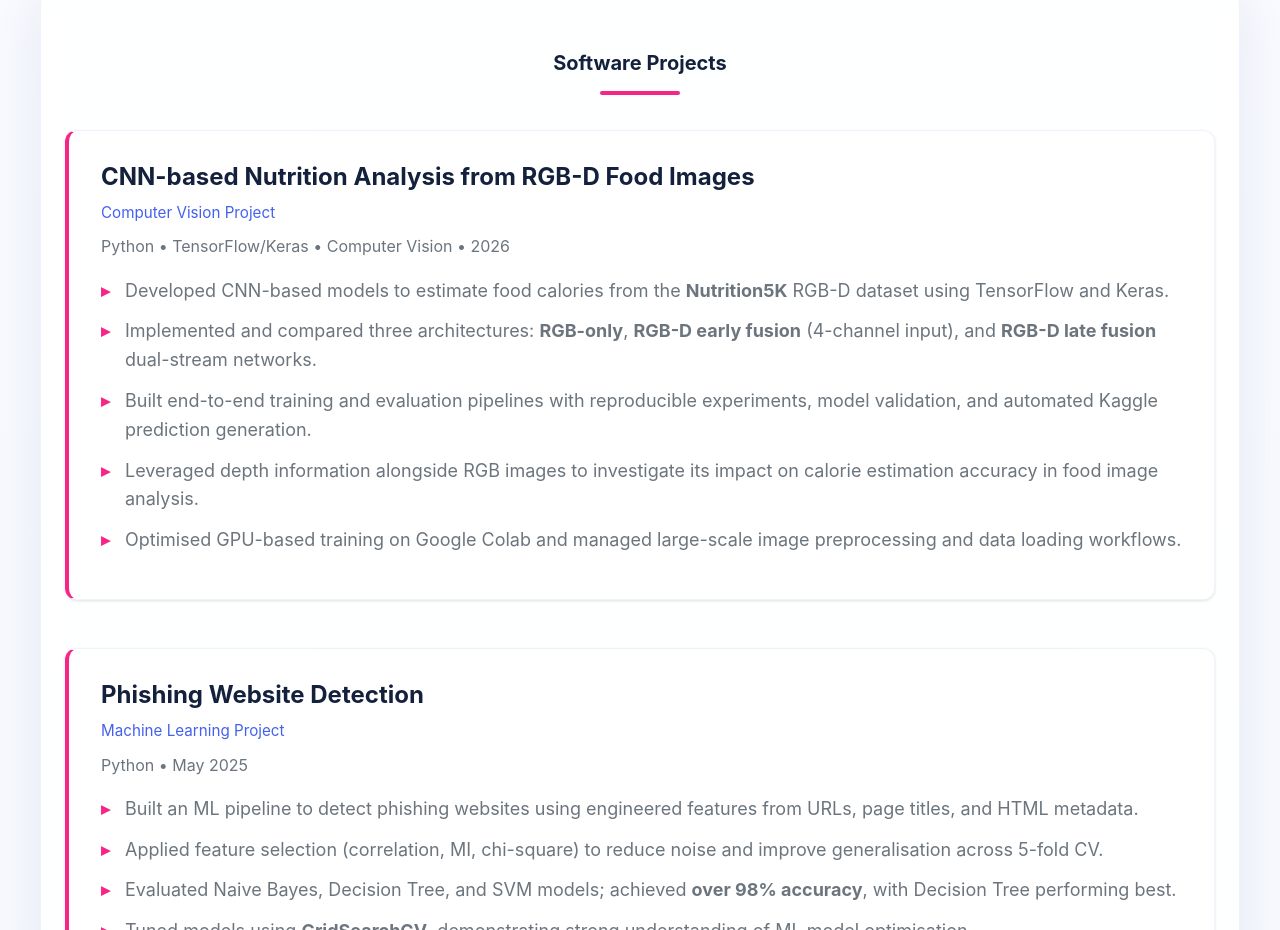
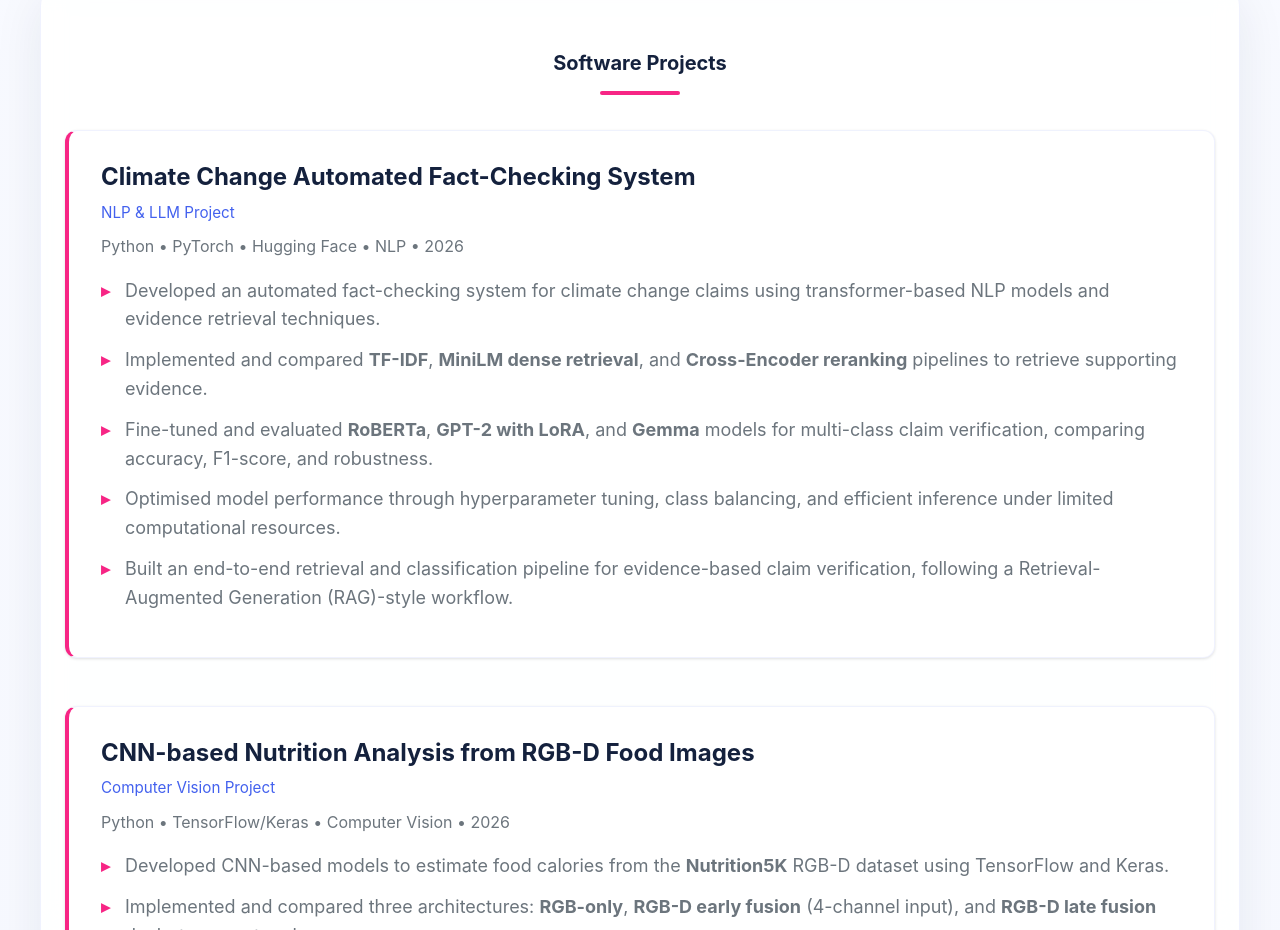
Before and after one commit to hlin0023/huiying-lin-portfolio, a React (Create React App) app: page / in a window 1280 px wide. Shown: the part 4800-5730 px from the top of the page. Built offline with nearby package versions, Linux system fonts and the light colour scheme.

Commit message:
uopdate NLP project

```diff
--- a/src/components/Projects.jsx
+++ b/src/components/Projects.jsx
@@ -6,6 +6,20 @@ const Projects = () => {
     <section className="projects" id="projects">
     <h2>Software Projects</h2>
 
+      <div className="project">
+        <h3>Climate Change Automated Fact-Checking System</h3>
+        <div className="project-links">
+          <a href="https://github.com/hlin0023/Verifying-Climate-Change-using-NLP-Project-/tree/main" target="_blank" rel="noopener noreferrer">NLP & LLM Project</a>
+        </div>
+        <p className="tech">Python • PyTorch • Hugging Face • NLP • 2026</p>
+        <ul>
+          <li>Developed an automated fact-checking system for climate change claims using transformer-based NLP models and evidence retrieval techniques.</li>
+          <li>Implemented and compared <strong>TF-IDF</strong>, <strong>MiniLM dense retrieval</strong>, and <strong>Cross-Encoder reranking</strong> pipelines to retrieve supporting evidence.</li>
+          <li>Fine-tuned and evaluated <strong>RoBERTa</strong>, <strong>GPT-2 with LoRA</strong>, and <strong>Gemma</strong> models for multi-class claim verification, comparing accuracy, F1-score, and robustness.</li>
+          <li>Optimised model performance through hyperparameter tuning, class balancing, and efficient inference under limited computational resources.</li>
+          <li>Built an end-to-end retrieval and classification pipeline for evidence-based claim verification, following a Retrieval-Augmented Generation (RAG)-style workflow.</li>
+        </ul>
+      </div>
 
       <div className="project">
         <h3>CNN-based Nutrition Analysis from RGB-D Food Images</h3>
```
